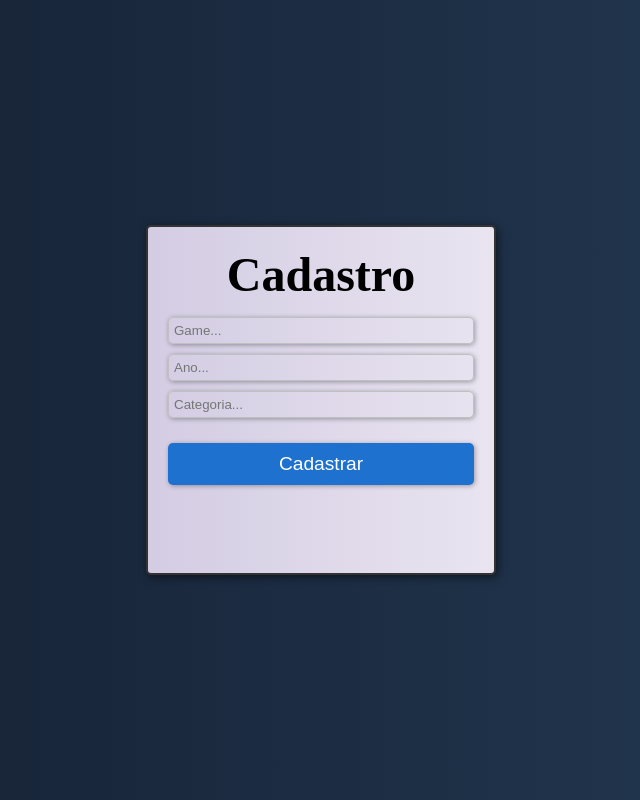
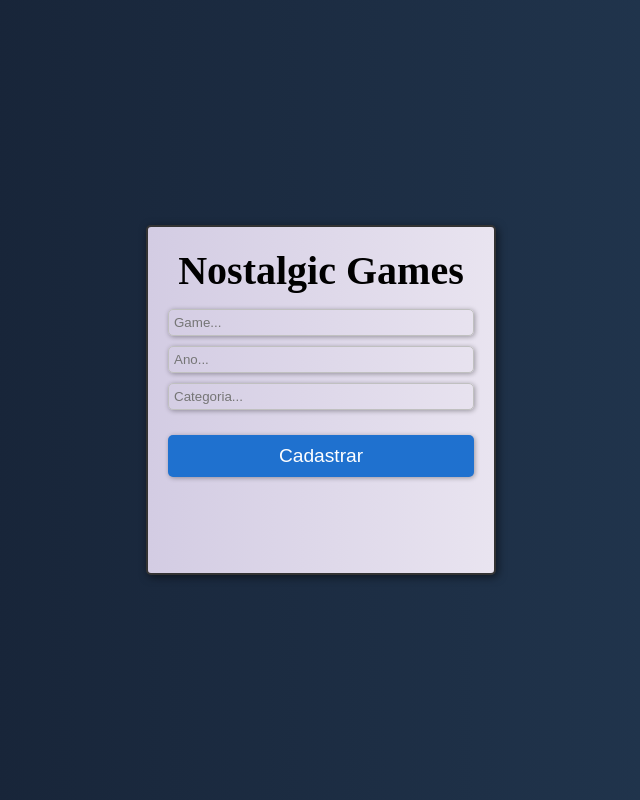
Before and after one commit to MaraisaFerreira/react-node-mysql-crud, a React (Vite) app in the folder client/: page / in a window 1280 px wide. Shown: the whole page, without its empty margins (319-959 px from the left). Built offline with nearby package versions, Linux system fonts and the light colour scheme; a web font is replaced by a local one.

Commit message:
change logo

```diff
--- a/client/src/components/RegisterContainer.jsx
+++ b/client/src/components/RegisterContainer.jsx
@@ -3,7 +3,7 @@ import './styles/RegisterContainer.css';
 export default function () {
 	return (
 		<div className='Register-container'>
-			<h2>Cadastro</h2>
+			<h2>Nostalgic Games</h2>
 
 			<input type='text' name='title' placeholder='Game...' />
 			<input type='text' name='year' placeholder='Ano...' />
--- a/client/src/components/styles/RegisterContainer.css
+++ b/client/src/components/styles/RegisterContainer.css
@@ -17,7 +17,7 @@
 	padding: 10px;
 
 	font-family: 'Hurricane', cursive;
-	font-size: 3rem;
+	font-size: 2.5rem;
 }
 
 .Register-container input {
```
